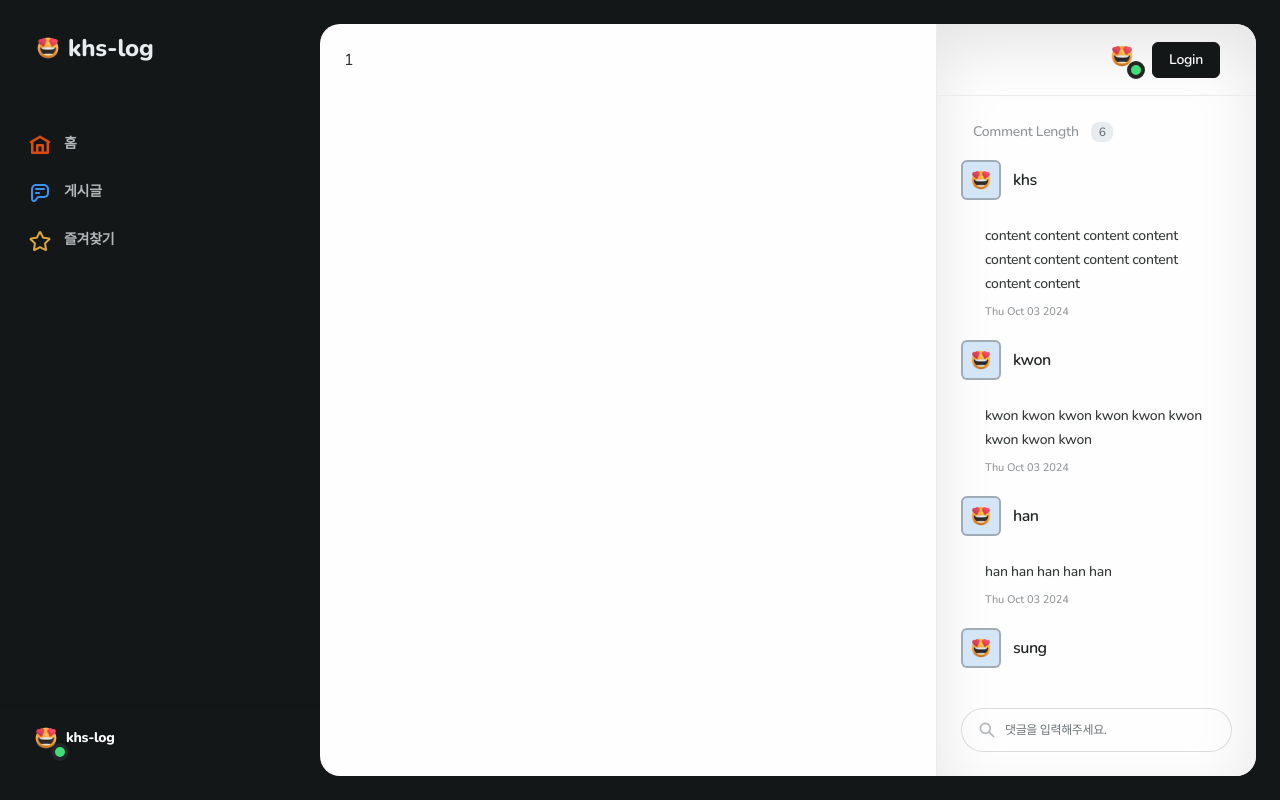
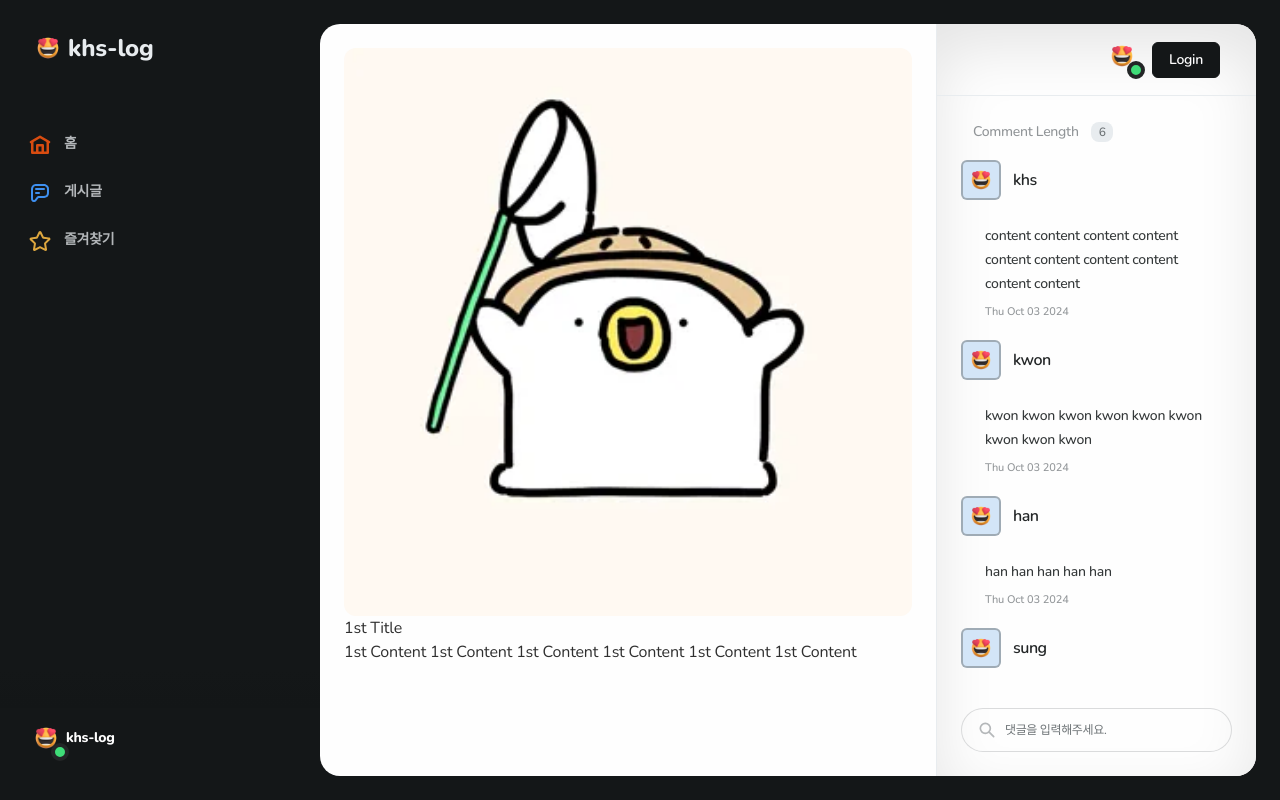
Before and after one commit to f-lab-edu/khs-log, a Next.js app: page /BlogDetail/1 in a window 1280 px wide. Built offline with nearby package versions, Linux system fonts and the light colour scheme; a web font is replaced by a local one.

Commit message:
feat: implement BlogDetail api routes

```diff
--- /dev/null
+++ b/src/app/api/BlogDetail/route.ts
@@ -0,0 +1,23 @@
+import {NextResponse} from 'next/server'
+
+const MOCK_DATA = [
+  {
+    id: 1,
+    title: '1st Title',
+    content:
+      '1st Content 1st Content 1st Content 1st Content 1st Content 1st Content',
+    image: '/images/ogu.webp',
+  },
+  {
+    id: 2,
+    title: '2nd 제목',
+    content:
+      '1st Content 1st Content 1st Content 1st Content 1st Content 1st Content',
+    image: '/images/doguri.png',
+  },
+]
+
+// GET 요청 처리 함수
+export async function GET() {
+  return NextResponse.json(MOCK_DATA, {status: 200})
+}
--- a/src/components/BlogCard/index.tsx
+++ b/src/components/BlogCard/index.tsx
@@ -12,6 +12,7 @@ interface Props {
 
 const BlogCard = ({id, title, content, image}: Props) => {
   const pathname = usePathname()
+
   const isBlogPage = pathname.includes('Blog')
 
   return (
--- a/src/templates/BlogDetailPage/index.tsx
+++ b/src/templates/BlogDetailPage/index.tsx
@@ -1,20 +1,57 @@
 'use client'
 
 import {useParams} from 'next/navigation'
-import React from 'react'
+import React, {Suspense, useEffect, useState} from 'react'
 
+import Image from '@/components/Image'
 import Layout from '@/components/Layout'
 import Typography from '@/components/Typography'
 
+interface Blog {
+  id: number
+  title: string
+  content: string
+  image: string
+}
+
 const BlogDetailPage = () => {
   const params = useParams()
+  const [blogs, setBlogs] = useState<Blog[]>([])
+
+  const selectedBlog = blogs.find(blog => blog.id === Number(params.id))
+
+  useEffect(() => {
+    const fetchBlogs = async () => {
+      const response = await fetch('/api/BlogDetail')
+      const data: Blog[] = await response.json()
+      setBlogs(data)
+    }
+
+    void fetchBlogs()
+  }, [])
 
   return (
-    <>
-      <Layout>
-        <Typography text={`${params.id}`} />
-      </Layout>
-    </>
+    <Layout>
+      <Suspense fallback={<Typography text="Loading..." />}>
+        {selectedBlog && (
+          <>
+            <div className="relative w-full aspect-[1]">
+              <Image
+                className="rounded-xl object-cover"
+                src={selectedBlog.image}
+                fill
+                alt="blogDetailImage"
+                priority
+              />
+            </div>
+            <div>
+              <Typography text={selectedBlog.title} />
+              <Typography text={selectedBlog.content} />
+            </div>
+          </>
+        )}
+      </Suspense>
+    </Layout>
   )
 }
 
```
